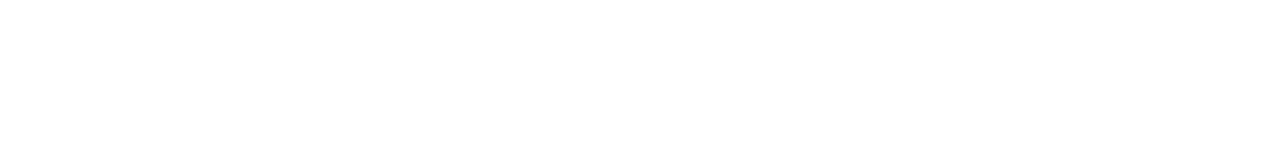
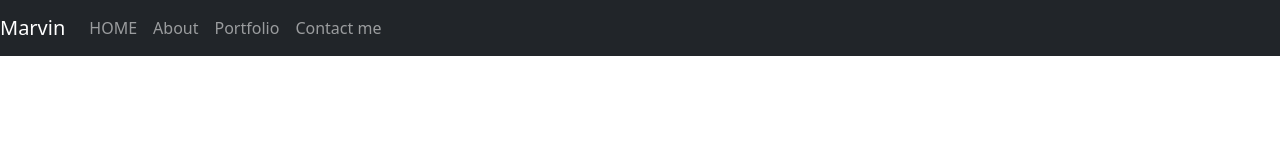
Before and after one commit to Nyanjuimarvin/Portfolio-Lp, a plain HTML site: page index.html in a window 1280 px wide. Drawn offline with nearby package versions, Linux system fonts and the light colour scheme.

Commit message:
Add Navbar

```diff
--- a/index.html
+++ b/index.html
@@ -6,9 +6,42 @@
     <meta name="viewport" content="width=, initial-scale=1.0">
     <title>MY PORTFOLIO</title>
     <link href="https://cdn.jsdelivr.net/npm/bootstrap@5.1.3/dist/css/bootstrap.min.css" rel="stylesheet" integrity="sha384-1BmE4kWBq78iYhFldvKuhfTAU6auU8tT94WrHftjDbrCEXSU1oBoqyl2QvZ6jIW3" crossorigin="anonymous">
-
 </head>
 <body>
 
+    <nav class="navbar navbar-expand-md navbar-dark bg-dark">
+
+        <a class="navbar-brand" href="#">Marvin</a>
+
+        <button class="navbar-toggler" type="button" data-bs-toggle="collapse" data-bs-target="#link" aria-controls="navbarSupportedContent" aria-expanded="false" aria-label="Toggle navigation">
+            <span class="navbar-toggler-icon"></span>
+        </button>
+
+        <div class="collapse navbar-collapse nabar-pill" id="link" >
+
+            <ul class="navbar-nav ml-auto top">
+
+                <li class="nav-item active">
+                    <a class="nav-link" href="#">HOME</a>
+                </li>
+
+                <li class="nav-item">
+                    <a class="nav-link" href="#">About</a>
+                </li>
+
+                <li class="nav-item">
+                    <a class="nav-link" href="#">Portfolio</a>
+                </li>
+
+                <li class="nav-item">
+                    <a class="nav-link" href="#">Contact me</a>
+                </li>
+
+            </ul>
+
+        </div>
+
+    </nav>
+
 </body>
 </html>
```
